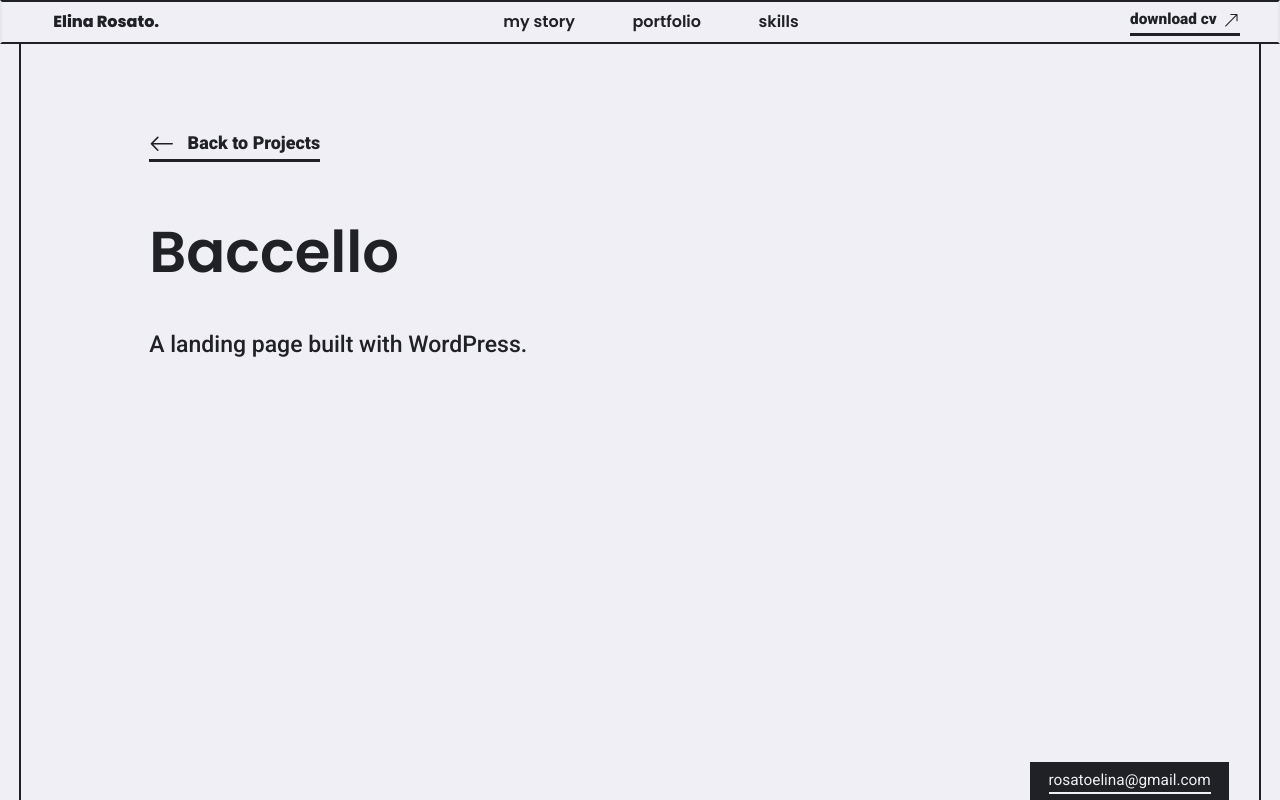
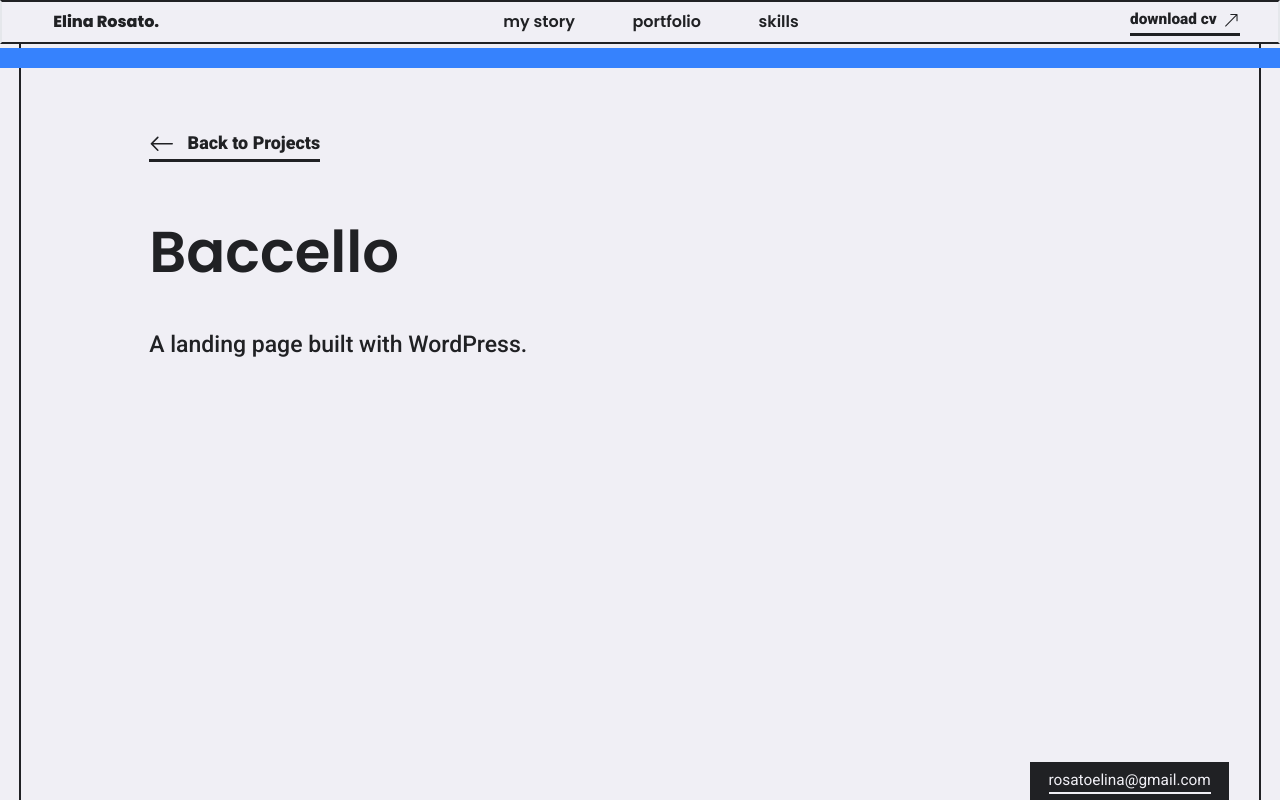
Before and after one commit to elinaRosato/portfolio, a Next.js app: page /projects/baccello in a window 1280 px wide. Shown: the top 800 px of the page. Built offline with nearby package versions, Linux system fonts and the light colour scheme.

Commit message:
added progress bar

```diff
--- a/src/pages/projects/baccello.tsx
+++ b/src/pages/projects/baccello.tsx
@@ -9,6 +9,7 @@ import ProjectDetailTitle from '../../components/ProjectDetailTitle'
 import BackButton from '../../components/ButtonBack'
 import ProjectSummary from '../../components/ProjectDetailSummary'
 import ProjectDetail from '../../components/ProjectDetail'
+import ProgressBar from '../../components/ProgressBar'
 
 
 const roboto = Roboto({
@@ -146,6 +147,7 @@ const Baccello = (props: Props) => {
       <Header />
       <EmailButton />
       <ProjectDetail projectTitle={projectTitle} projectSummary={projectSummary} code={code} demo={demo} images={images} paragraphs={paragraphs} video={video} controls={controls}/>
+      <ProgressBar />
     </div>
 
   )
--- a/src/pages/projects/porridge.tsx
+++ b/src/pages/projects/porridge.tsx
@@ -9,6 +9,7 @@ import ProjectDetailTitle from '../../components/ProjectDetailTitle'
 import BackButton from '../../components/ButtonBack'
 import ProjectSummary from '../../components/ProjectDetailSummary'
 import ProjectDetail from '../../components/ProjectDetail'
+import ProgressBar from '../../components/ProgressBar'
 
 
 const roboto = Roboto({
@@ -84,6 +85,7 @@ const Porridge = (props: Props) => {
       <Header />
       <EmailButton />
       <ProjectDetail projectTitle={projectTitle} projectSummary={projectSummary} code={code} demo={demo} images={images} paragraphs={paragraphs} video={video} controls={controls}/>
+      <ProgressBar />
     </div>
 
   )
```
